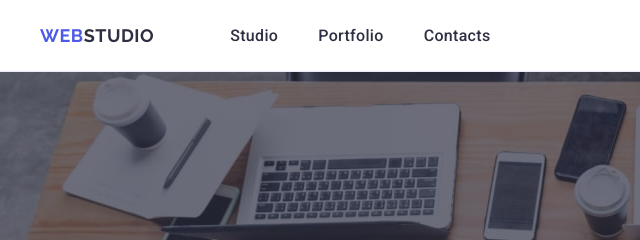
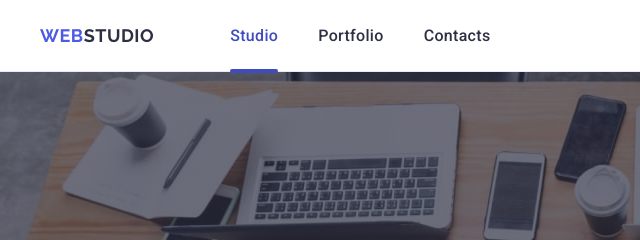
Before and after one commit to AndriyLyashenko95/goit-markup-hw-04, a plain HTML site: page index.html in a window 1280 px wide. Shown: the top 240 px of the page, 36-676 px from the left. Drawn offline with nearby package versions, Linux system fonts and the light colour scheme.

Commit message:
Add files via upload

```diff
--- a/css/styles.css
+++ b/css/styles.css
@@ -47,6 +47,8 @@ img {
   height: 72px;
   display: flex;
   align-items: center;
+  box-shadow: 0 1px 6px 0 rgba(46, 47, 66, 0.08),
+    0 1px 1px 0 rgba(46, 47, 66, 0.16), 0 2px 1px 0 rgba(46, 47, 66, 0.08);
 }
 
 .logo-two {
@@ -79,6 +81,20 @@ img {
   display: inline-block;
   align-items: center;
 }
+.button-nav.current {
+  position: relative;
+  color: #404bbf;
+}
+.button-nav.current::after {
+  content: "";
+  width: 100%;
+  height: 4px;
+  position: absolute;
+  left: 0;
+  bottom: -1px;
+  background-color: #404bbf;
+  border-radius: 2px;
+}
 
 .button-nav {
   font-weight: 500;
@@ -88,6 +104,7 @@ img {
   color: #2e2f42;
   display: block;
   padding: 24px 0;
+  transition: color 250ms cubic-bezier(0.4, 0, 0.2, 1);
 }
 .button-nav:hover {
   font-weight: 500;
@@ -113,6 +130,7 @@ img {
   display: flex;
   gap: 40px;
   align-items: center;
+  transition: color 250ms cubic-bezier(0.4, 0, 0.2, 1);
 }
 .nav-contact-two {
   font-size: 16px;
@@ -121,6 +139,7 @@ img {
   color: #434455;
   font-style: normal;
   display: block;
+  transition: color 250ms cubic-bezier(0.4, 0, 0.2, 1);
 }
 .nav-contact:hover {
   font-size: 16px;
--- a/index.html
+++ b/index.html
@@ -29,7 +29,7 @@
           >
           <ul class="nav-box">
             <li>
-              <a href="./index.html" class="button-nav">Studio</a>
+              <a href="./index.html" class="button-nav current">Studio</a>
             </li>
             <li><a href="" class="button-nav">Portfolio</a></li>
             <li>
```
